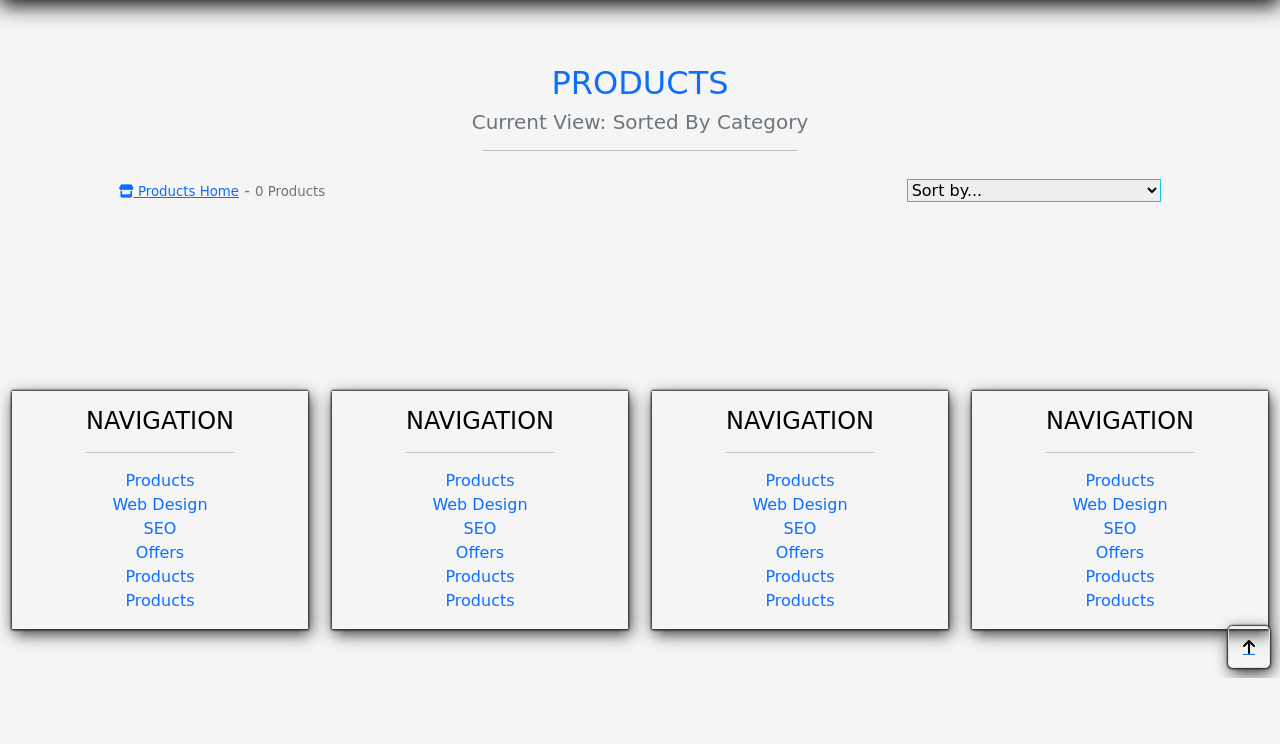
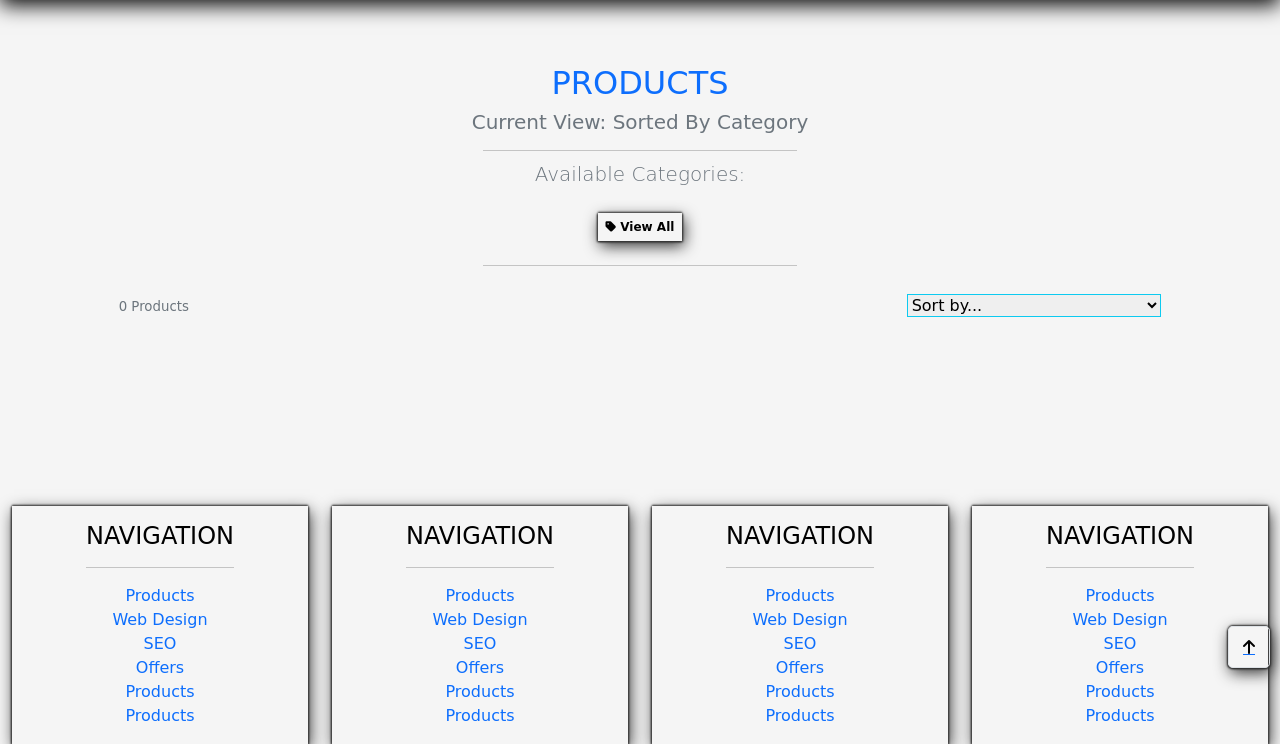
Before and after one commit to J-O-B/manage-my-web, a Django app: page /products/?sort=category in a window 1280 px wide. Shown: the part 122-866 px from the top of the page. Before the commit the page ends 800 px from the top, so only its background shows below. Run offline with Django 3.2, Linux system fonts and the light colour scheme; data that the repository does not hold is empty; some libraries are stand-ins or nearby versions; some web fonts are replaced.

Commit message:
adding more feedback to users on products page, added discount to context processor if subscription in purchase and render on cart page

```diff
--- a/cart/contexts.py
+++ b/cart/contexts.py
@@ -2,6 +2,11 @@ from decimal import Decimal
 from django.conf import settings
 from django.shortcuts import get_object_or_404
 from products.models import Product
+from dateutil.relativedelta import relativedelta
+from datetime import datetime
+
+
+currentDate = datetime.now()
 
 
 def cart_contents(request):
@@ -9,14 +14,21 @@ def cart_contents(request):
     cart_items = []
     total = 0
     product_count = 0
+    discount = 0
     grand_total = 0
     subscription = False
+
+    expiry = (currentDate + relativedelta(years=1)).date()
     cart = request.session.get("cart", {})
 
     for item_id, quantity in cart.items():
         product = get_object_or_404(Product, pk=item_id)
-        if product.plan == 2:
-            subscription = True
+
+        # Only follow this step if subscription is still False
+        if not subscription:
+            if product.plan == 2:
+                subscription = True
+
         total += quantity * product.price
         product_count += quantity
         cart_items.append({
@@ -26,7 +38,12 @@ def cart_contents(request):
         })
 
     if total > 0:
-        grand_total = total + (total * Decimal(settings.TAX_RATE))
+        if subscription:
+            add = float(total + (total * Decimal(settings.TAX_RATE)))
+            grand_total = add * 0.9
+            discount = add * 0.1
+        else:
+            grand_total = total + (total * Decimal(settings.TAX_RATE))
 
     tax = total * Decimal(settings.TAX_RATE)
     context = {
@@ -36,6 +53,8 @@ def cart_contents(request):
         "grand_total": grand_total,
         "subscription": subscription,
         "tax": tax,
+        "expiry": expiry,
+        "discount": discount,
     }
 
     return context
--- a/products/templates/products/product_detail.html
+++ b/products/templates/products/product_detail.html
@@ -117,6 +117,7 @@
                                                 {% if product.plan == 1 %}
                                                     <input type="number" class="form-control qtn_input" name="quantity" value="1" min="1" max="99" data-item_id={{product.id}} id="id_qty_{{product.id}}">
                                                 {% elif product.plan == 2 %}
+                                                    <input type="hidden" name="quantity" value="1" data-item_id={{product.id}} id="id_qty_{{product.id}}">
                                                     <p class="text-center small">
                                                         This product is a subscription based product. The price indicated is a 1 year fee for this service. <br>
                                                         For further information, please review the <a href="#subscription" class="text-decoration-none">subscription section</a> below.
--- a/products/templates/products/products.html
+++ b/products/templates/products/products.html
@@ -27,10 +27,17 @@
                 {% if subtitle %}
                     <h3 class="text-muted h5">Current View: Sorted By {{subtitle|title}}</h3>
                 {% endif %}
-                {% for c in current_categories %}
-                    <a href="{% url 'products' %}?category={{c.name}}" class="category-badge text-decoration-none">
-                        <span class="p-2 m-2 badge badge-white rounded-0 box-shadow scale">
-                            <i class="fas fa-tag mr-1"></i> {{c.friendly_name}}
+                <hr class="w-25 mb-2 mx-auto">
+                <p class="lead text-muted">Available Categories:</p>
+                <a href="{% url 'products' %}" class="category-badge text-decoration-none">
+                    <span class="p-2 m-2 badge badge-white rounded-0 box-shadow text-black scale">
+                        <i class="fas fa-tag mr-1"></i> View All
+                    </span>
+                </a>
+                {% for category in categories %}
+                    <a href="{% url 'products' %}?category={{category.name}}" class="category-badge text-decoration-none">
+                        <span class="p-2 m-2 badge badge-white rounded-0 box-shadow text-black scale">
+                            <i class="fas fa-tag mr-1"></i> {{category.friendly_name}}
                         </span>
                     </a>
                 {% endfor %}
@@ -59,9 +66,15 @@
                     <div class="col-12 col-md-6 order-md-first">
                         <p class="text-muted mt-3 text-center text-md-start">
                             {% if search_term or current_categories or current_sorting != 'None_None' %}
-                                <span class="small"><a href="{% url 'products' %}"><i class="fas fa-store"></i> Products Home</a></span>
+                                {% if current_categories %}
+                                    {% for i in current_categories %}
+                                        <span class="small">{{i.friendly_name|title}}</span> -
+                                    {% endfor %}
+                                {% endif %}
+                            {% else %}
+                                <span class="small">Current View </span>
                             {% endif %}
-                            - <span class="small">
+                            <span class="small">
                                 {{ products| length }} Products
                                 {% if search_term %}
                                     Found For
@@ -142,23 +155,23 @@
                         </div>
 
                         {% if forloop.counter|divisibleby:1 %}
-                            <div class="col-12 d-sm-none mb-5 mx-auto">
-                                <hr class="w-50">
+                            <div class="col-12 d-sm-none my-3 mx-auto">
+                                <hr class="w-50 mx-auto">
                             </div>
                         {% endif %}
                         {% if forloop.counter|divisibleby:2 %}
-                            <div class="col-12 d-none d-sm-block d-md-block d-lg-none mb-5 mx-auto">
-                                <hr class="w-50">
+                            <div class="col-12 d-none d-sm-block d-md-block d-lg-none my-3 mx-auto">
+                                <hr class="w-50 mx-auto">
                             </div>
                         {% endif %}
                         {% if forloop.counter|divisibleby:3 %}
-                            <div class="col-12 d-none d-lg-block d-xl-none mb-5 mx-auto">
-                                <hr class="w-50">
+                            <div class="col-12 d-none d-lg-block d-xl-none my-3 mx-auto">
+                                <hr class="w-50 mx-auto">
                             </div>
                         {% endif %}
                         {% if forloop.counter|divisibleby:4 %}
-                            <div class="col-12 d-none d-xl-block mb-5 mx-auto">
-                                <hr class="w-50">
+                            <div class="col-12 d-none d-xl-block my-3 mx-auto">
+                                <hr class="w-50 mx-auto">
                             </div>
                         {% endif %}
                     {% endfor %}
--- a/products/views.py
+++ b/products/views.py
@@ -8,6 +8,7 @@ from datetime import datetime
 
 def all_products(request):
     products = Product.objects.all()
+    all_categories = Category.objects.all()
     query = None
     categories = None
     sort = None
@@ -89,6 +90,7 @@ def all_products(request):
         'products': products,
         'search_term': query,
         'current_categories': categories,
+        'categories': all_categories,
         'current_sorting': current_sorting,
         'custom_title': custom_title,
         'subtitle': subtitle,
--- a/static/css/base.css
+++ b/static/css/base.css
@@ -154,13 +154,10 @@ body{
         0px -1px 2px #333;
 }
 .scale{
-    background: #f5f5f5;
-    color: #000;
     transition: all 0.1s ease-out;
 }
 .scale:hover{
     transform: scale(1.1,1.1);
-    background: #5cb85c;
 }
 .scale:hover i{
     color: #0275d8;
```
Also changed, not shown: cart/templates/cart/cart.html (+12 -3 lines).
